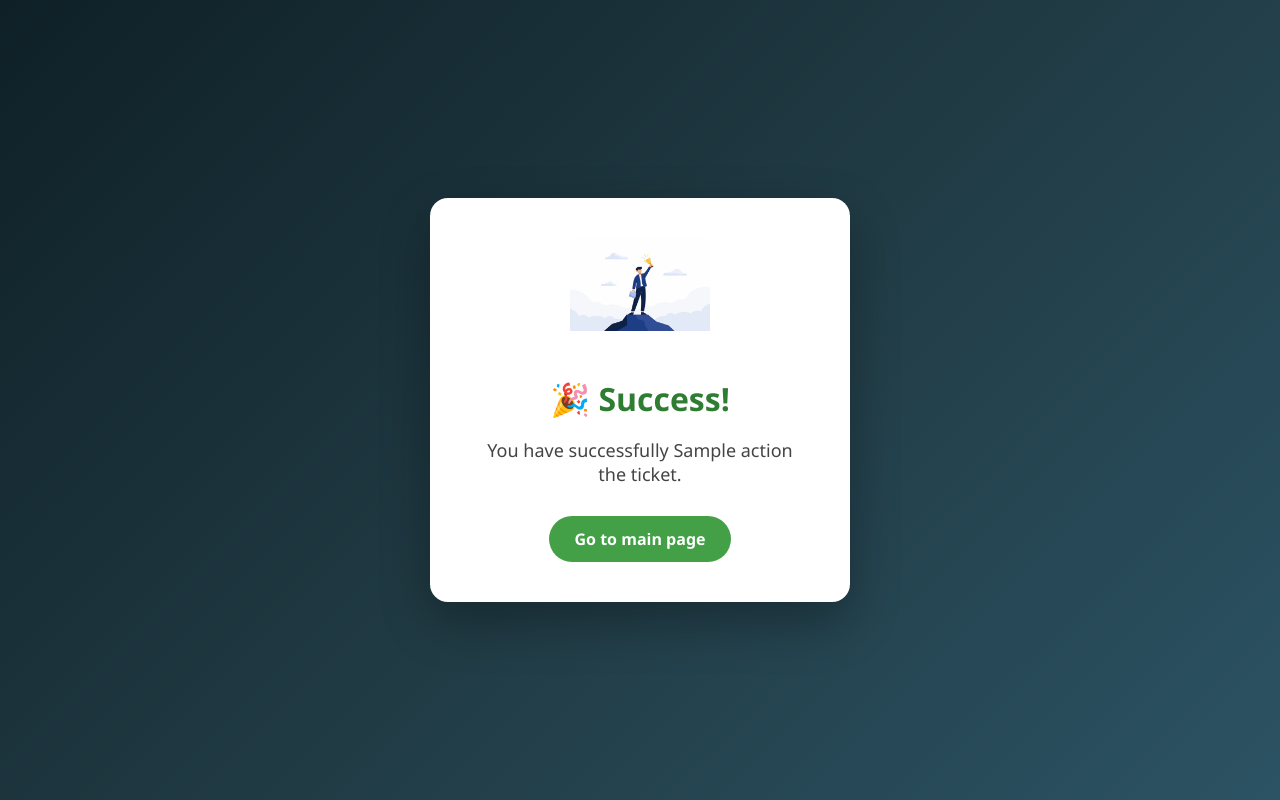
After one commit to yuras11/cinema, a FastAPI app: template templates/success.html in a window 1280 px wide. The commit adds this page. Run offline with FastAPI, Linux system fonts and the light colour scheme; the template is opened without the code that fills it: most values are stand-ins (such as "Sample title", 1, 10 or a date in 2020); parts of the project's set-up code (start-up, migrations or seed data) failed here and were passed over.

Commit message:
little fixes and adding the success page

```diff
--- a/api/movie_controller.py
+++ b/api/movie_controller.py
@@ -42,11 +42,15 @@ async def get_movie_by_id(movieid: int,
     movie = await MovieService.get_movie_by_id(movieid=movieid)
     movie.cinema_sessions = list(filter(lambda x: x.sessiondate >= datetime.date.today(), movie.cinema_sessions))
     cinema_sessions_by_date = MovieService.get_cinema_sessions_by_date(movie=movie)
+    director = list(filter(lambda x: x.professionid == 2, movie.cast_members))[0]
+    cast = list(filter(lambda x: x.professionid == 1, movie.cast_members))
     return templates.TemplateResponse(name='movie/movie.html',
                                       context={'request': request,
                                                'movie': movie,
                                                'user': user,
-                                               'cinema_sessions_by_date': cinema_sessions_by_date})
+                                               'cinema_sessions_by_date': cinema_sessions_by_date,
+                                               'director': director,
+                                               'cast': cast})
 
 
 @movie_router.get('/create')
--- a/orm/movie_model.py
+++ b/orm/movie_model.py
@@ -74,10 +74,12 @@ class MovieModel(Base):
     cast_members: Mapped[List["CastMemberModel"]] = relationship(
         secondary=movie_cast,
         back_populates="movies",
-#        lazy="joined",
+        lazy="joined",
         passive_deletes=True
     )
 
     cinema_sessions: Mapped[List["CinemaSessionModel"]] = relationship(
-        back_populates="movie", cascade="all, delete-orphan", lazy='selectin'
+        back_populates="movie",
+        cascade="all, delete-orphan",
+        lazy='selectin'
     )
--- a/static/js/booking.js
+++ b/static/js/booking.js
@@ -34,7 +34,7 @@ async function bookSeat() {
         return;
     }
 
-    window.location.href = "/movies/actual";
+    window.location.href = "/cinema_sessions/success/booked";
 }
 
 
@@ -54,7 +54,7 @@ async function cancelBooking(sessionId, row, seat) {
         return;
     }
 
-    window.location.href = "/movies/actual";
+    window.location.href = "/cinema_sessions/success/returned";
 
 }
 
--- /dev/null
+++ b/static/style/success.css
@@ -0,0 +1,75 @@
+* {
+    box-sizing: border-box;
+    font-family: "Segoe UI", Arial, sans-serif;
+}
+
+body {
+    margin: 0;
+    height: 100vh;
+    background: linear-gradient(135deg, #0f2027, #203a43, #2c5364);
+    display: flex;
+    align-items: center;
+    justify-content: center;
+}
+
+.success-page {
+    display: flex;
+    align-items: center;
+    justify-content: center;
+}
+
+.success-card {
+    background: #ffffff;
+    border-radius: 18px;
+    padding: 40px 50px;
+    max-width: 420px;
+    text-align: center;
+    box-shadow: 0 20px 50px rgba(0, 0, 0, 0.3);
+    animation: fadeIn 0.6s ease;
+}
+
+.success-image {
+    width: 140px;
+    margin-bottom: 20px;
+}
+
+.success-title {
+    font-size: 32px;
+    margin-bottom: 10px;
+    color: #2e7d32;
+}
+
+.success-text {
+    font-size: 18px;
+    color: #444;
+    margin-bottom: 30px;
+}
+
+.home-btn {
+    display: inline-block;
+    padding: 12px 26px;
+    border-radius: 30px;
+    background: #43a047;
+    color: white;
+    font-size: 16px;
+    font-weight: 600;
+    text-decoration: none;
+    transition: all 0.2s ease;
+}
+
+.home-btn:hover {
+    background: #388e3c;
+    transform: translateY(-2px);
+    box-shadow: 0 8px 20px rgba(0, 0, 0, 0.2);
+}
+
+@keyframes fadeIn {
+    from {
+        opacity: 0;
+        transform: translateY(15px);
+    }
+    to {
+        opacity: 1;
+        transform: translateY(0);
+    }
+}
--- a/templates/admin_toolpage.html
+++ b/templates/admin_toolpage.html
@@ -113,6 +113,6 @@
     {% endif %}
     </section>
 
-<script src="/static/js/booking.js?v=123"></script>
+<script src="/static/js/booking.js"></script>
 </body>
 </html>
--- a/templates/booking.html
+++ b/templates/booking.html
@@ -2,7 +2,7 @@
 <html lang="ru">
 <head>
     <meta charset="UTF-8">
-    <title>Бронирование мест</title>
+    <title>Booking</title>
     <link rel="stylesheet" href="/static/style/booking.css?v=123">
 </head>
 <body>
@@ -37,14 +37,14 @@
 <!-- 🔽 Кнопка -->
 <div class="actions">
     <button id="book-btn" class="book-btn" onclick="bookSeat()" disabled>
-        Забронировать
+        Book a ticket
     </button>
 </div>
 
 <script>
     const SESSION_ID = {{ session.sessionid }};
 </script>
-<script src="/static/js/booking.js?v=123"></script>
+<script src="/static/js/booking.js"></script>
 
 </body>
 </html>
--- a/templates/movie/movie.html
+++ b/templates/movie/movie.html
@@ -36,6 +36,8 @@
             <p><strong>Duration:</strong> {{ movie.durationtime }}</p>
             <p><strong>Release year:</strong> {{ movie.releaseyear }}</p>
             <p><strong>Age rate:</strong> {{ movie.agerate }}</p>
+            <p><strong>Director:</strong> {{ director.membername }}</p>
+            <p><strong>Actors: </strong>{{ cast | map(attribute='membername') | join(', ') }}</p>
         </div>
     </main>
 
--- a/templates/profile.html
+++ b/templates/profile.html
@@ -58,6 +58,6 @@
     {% endif %}
 </section>
 
-<script src="/static/js/booking.js?v=123"></script>
+<script src="/static/js/booking.js"></script>
 </body>
 </html>
--- /dev/null
+++ b/templates/success.html
@@ -0,0 +1,37 @@
+<!DOCTYPE html>
+<html lang="en">
+<head>
+    <meta charset="UTF-8">
+    <title>Booking status</title>
+    <link rel="stylesheet" href="/static/style/success.css">
+</head>
+<body>
+
+<div class="success-page">
+    <div class="success-card">
+        <img src="/static/images/cinema_success.webp" alt="Cinema" class="success-image">
+
+        <h1 class="success-title">
+            🎉 Success!
+        </h1>
+
+        <p class="success-text">
+            You have successfully <span id="action-text">{{action}}</span> the ticket.
+        </p>
+
+        <a href="/movies/actual" class="home-btn">
+            Go to main page
+        </a>
+    </div>
+</div>
+
+<script>
+    const params = new URLSearchParams(window.location.search);
+    const action = params.get("action");
+    if (action === "cancelled") {
+        document.getElementById("action-text").textContent = "returned";
+    }
+</script>
+
+</body>
+</html>
```
Also changed, not shown: api/cinema_session_controller.py (+7 -0 lines), repository/repos.py (+12 -6 lines), static/style/home.css (added, +88 -0 lines), templates/home.html (+5 -94 lines), static/images/cinema_success.webp (added).
